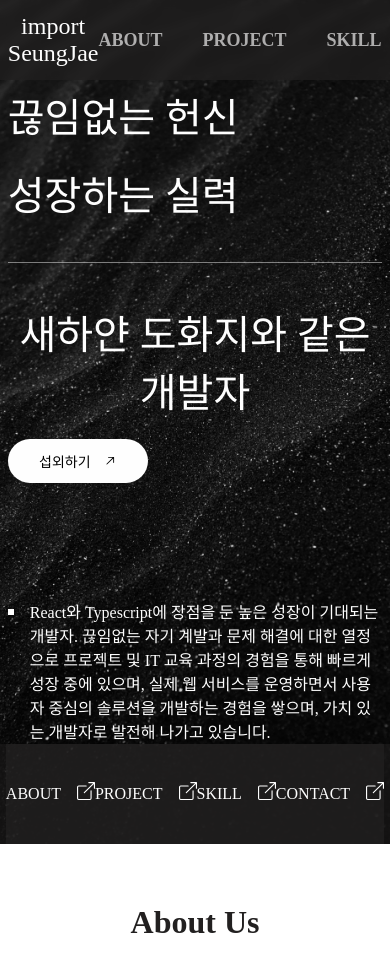
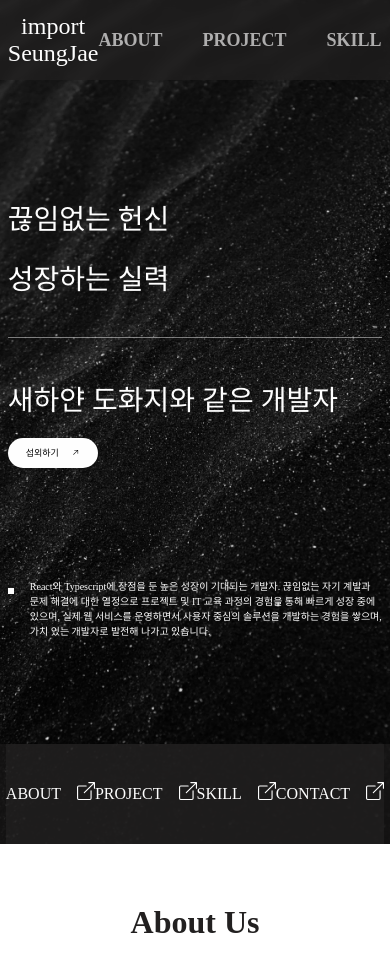
Before and after one commit to seungjaelee2684/seungjae-portfolio, a React (Create React App) app: page /website in a window 390 px wide. Shown: the top 972 px of the page. Built offline with nearby package versions, Linux system fonts and the light colour scheme; no server answers; a web font is replaced by a local one.

Commit message:
<Feat: 반응형 웹사이트페이지 구현>

```diff
--- a/src/pages/SitePage.tsx
+++ b/src/pages/SitePage.tsx
@@ -210,6 +210,10 @@ const MainTitle = styled.div`
   @media screen and (max-width: 1320px) {
     font-size: 40px;
   }
+
+  @media screen and (max-width: 500px) {
+    font-size: 28px;
+  }
 `;
 
 const BarContainer = styled.line`
@@ -238,8 +242,17 @@ const SubTitleWrapper = styled(MainTitle)`
 `;
 
 const SubTitle = styled.div`
+  font-size: 55px;
   opacity: 0;
   animation: ${TitleAppear} 1.5s forwards 0.8s;
+
+  @media screen and (max-width: 1320px) {
+    font-size: 40px;
+  }
+
+  @media screen and (max-width: 500px) {
+    font-size: 28px;
+  }
 `;
 
 const ContactBtn = styled.button`
@@ -266,6 +279,26 @@ const ContactBtn = styled.button`
     color: #FEFEFE;
     font-size: 15px;
   }
+
+  @media screen and (max-width: 1320px) {
+    font-size: 12px;
+    width: 100px;
+    height: 38px;
+
+    &:hover {
+      font-size: 12px;
+    }
+  }
+
+  @media screen and (max-width: 500px) {
+    font-size: 9px;
+    width: 90px;
+    height: 30px;
+
+    &:hover {
+      font-size: 9px;
+    }
+  }
 `;
 
 const TextContent = styled.p`
@@ -283,6 +316,11 @@ const TextContent = styled.p`
 
   @media screen and (max-width: 1320px) {
     width: 96%;
+    font-size: 14px;
+  }
+
+  @media screen and (max-width: 500px) {
+    font-size: 10px;
   }
 `;
 
```
